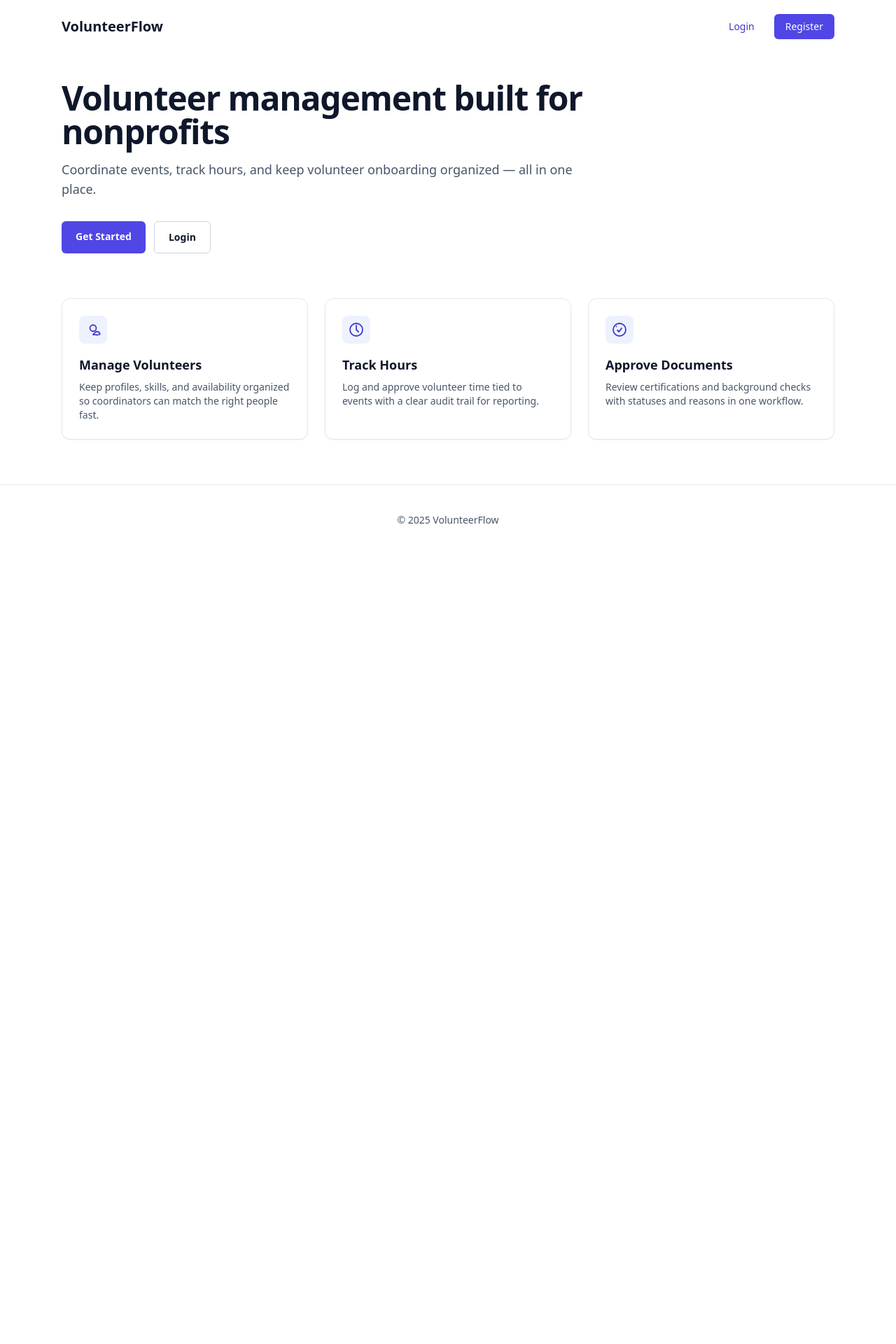
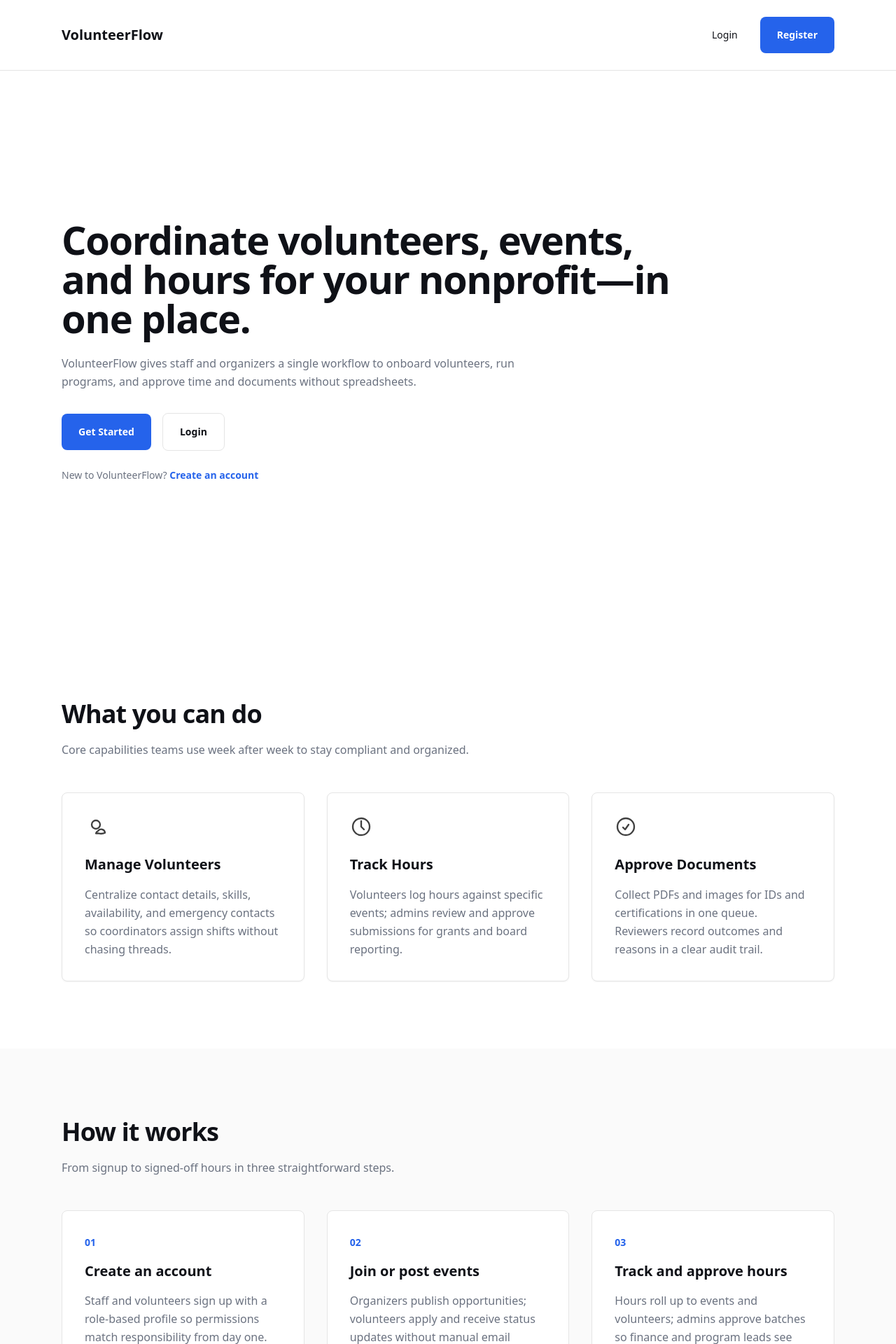
Before and after one commit to Aarynjeet/Volunteer-Flow, a React (Vite) app in the folder client/: page / in a window 1280 px wide. Shown: the top 1920 px of the page at 70% size. Before the commit the page ends 800 px from the top, so only its background shows below. Built offline with nearby package versions, Linux system fonts and the light colour scheme; no server answers.

Commit message:
Your short description of the change

```diff
--- a/client/index.html
+++ b/client/index.html
@@ -1,5 +1,5 @@
 <!doctype html>
-<html lang="en">
+<html lang="en" class="scroll-smooth">
   <head>
     <meta charset="UTF-8" />
     <meta name="viewport" content="width=device-width, initial-scale=1.0" />
--- a/client/src/pages/LandingPage.tsx
+++ b/client/src/pages/LandingPage.tsx
@@ -1,95 +1,216 @@
 import { Link } from 'react-router-dom';
+
+/**
+ * Landing-only design tokens (8pt spacing scale, single accent, one radius, one shadow family).
+ * Spacing: Tailwind 2→8px, 4→16px, 6→24px, 8→32px, 12→48px, 16→64px, 24→96px.
+ */
+const tw = {
+  transition: 'transition-all duration-200 ease-in-out',
+  maxContent: 'mx-auto max-w-6xl px-4 sm:px-6',
+  sectionY: 'py-16 md:py-24',
+  headingHero:
+    'font-sans text-4xl font-bold leading-[1.1] tracking-tight text-[#0F1117] sm:text-5xl md:text-[56px]',
+  headingSection: 'font-sans text-4xl font-semibold leading-tight tracking-tight text-[#0F1117]',
+  headingCard: 'font-sans text-xl font-semibold leading-snug text-[#0F1117]',
+  body: 'font-sans text-base font-normal leading-relaxed text-[#6B7280]',
+  caption: 'font-sans text-sm font-medium leading-normal text-[#6B7280]',
+  navLink:
+    'group relative font-sans text-sm font-medium text-[#0F1117] transition-all duration-200 ease-in-out after:absolute after:bottom-0 after:left-0 after:h-0.5 after:w-full after:origin-left after:scale-x-0 after:bg-[#2563EB] after:transition-all after:duration-200 after:ease-in-out hover:after:scale-x-100',
+  footerLink:
+    'group relative font-sans text-sm font-medium text-[#6B7280] transition-all duration-200 ease-in-out after:absolute after:bottom-0 after:left-0 after:h-0.5 after:w-full after:origin-left after:scale-x-0 after:bg-[#2563EB] after:transition-all after:duration-200 after:ease-in-out hover:text-[#0F1117] hover:after:scale-x-100',
+  primaryBtn:
+    'inline-flex items-center justify-center rounded-lg bg-[#2563EB] px-6 py-4 font-sans text-sm font-semibold text-white transition-all duration-200 ease-in-out hover:scale-[1.02] hover:bg-[#1D4ED8] active:scale-[0.98]',
+  ghostBtn:
+    'inline-flex items-center justify-center rounded-lg border border-neutral-200 bg-white px-6 py-4 font-sans text-sm font-semibold text-[#0F1117] transition-all duration-200 ease-in-out hover:scale-[1.02] hover:bg-neutral-50 active:scale-[0.98]',
+  featureCard:
+    'rounded-lg border border-neutral-200 bg-white p-6 shadow-sm transition-all duration-200 ease-in-out hover:-translate-y-1 hover:shadow-md md:p-8',
+  stepCard:
+    'rounded-lg border border-neutral-200 bg-white p-6 transition-all duration-200 ease-in-out hover:border-[#2563EB] md:p-8',
+} as const;
+
+function IconUsers() {
+  return (
+    <svg xmlns="http://www.w3.org/2000/svg" viewBox="0 0 24 24" className="h-8 w-8" fill="none" stroke="currentColor" strokeWidth="1.75" aria-hidden>
+      <path strokeLinecap="round" strokeLinejoin="round" d="M15 19.128a9.38 9.38 0 002.625.372 9.337 9.337 0 004.121-.952 4.125 4.125 0 00-7.433-2.054A4.125 4.125 0 0012 19.128z" />
+      <path strokeLinecap="round" strokeLinejoin="round" d="M12 14.25c-2.485 0-4.5-2.015-4.5-4.5S9.515 5.25 12 5.25s4.5 2.015 4.5 4.5-2.015 4.5-4.5 4.5z" />
+    </svg>
+  );
+}
+
+function IconClock() {
+  return (
+    <svg xmlns="http://www.w3.org/2000/svg" viewBox="0 0 24 24" className="h-8 w-8" fill="none" stroke="currentColor" strokeWidth="1.75" aria-hidden>
+      <path strokeLinecap="round" strokeLinejoin="round" d="M12 6v6l3 3" />
+      <path strokeLinecap="round" strokeLinejoin="round" d="M21 12a9 9 0 11-18 0 9 9 0 0118 0z" />
+    </svg>
+  );
+}
+
+function IconDocCheck() {
+  return (
+    <svg xmlns="http://www.w3.org/2000/svg" viewBox="0 0 24 24" className="h-8 w-8" fill="none" stroke="currentColor" strokeWidth="1.75" aria-hidden>
+      <path strokeLinecap="round" strokeLinejoin="round" d="M9 12.75L11.25 15 15 9.75" />
+      <path strokeLinecap="round" strokeLinejoin="round" d="M21 12a9 9 0 11-18 0 9 9 0 0118 0z" />
+    </svg>
+  );
+}
 
 export function LandingPage() {
   return (
-    <div className="min-h-screen bg-white">
-      <nav className="mx-auto flex max-w-6xl flex-col gap-3 px-4 py-5 sm:flex-row sm:items-center sm:justify-between sm:px-6">
-        <div className="text-xl font-semibold text-slate-900">VolunteerFlow</div>
-        <div className="flex w-full gap-3 sm:w-auto">
-          <Link
-            to="/login"
-            className="w-full rounded-md px-4 py-2 text-center text-sm font-medium text-indigo-700 hover:bg-indigo-50 sm:w-auto"
-          >
+    <div className="min-h-screen bg-[#FFFFFF] font-sans antialiased">
+      <header className={`border-b border-neutral-200 bg-[#FFFFFF] ${tw.transition}`}>
+        <nav className={`${tw.maxContent} flex flex-col gap-4 py-6 md:flex-row md:items-center md:justify-between`}>
+          <div className="text-xl font-semibold text-[#0F1117]">VolunteerFlow</div>
+          <div className="flex flex-col gap-4 sm:flex-row sm:items-center sm:gap-8">
+            <Link to="/login" className={`${tw.navLink} py-2 text-center sm:text-left`}>
               Login
             </Link>
             <Link
               to="/register"
-            className="w-full rounded-md bg-indigo-600 px-4 py-2 text-center text-sm font-medium text-white hover:bg-indigo-700 sm:w-auto"
+              className={`rounded-lg bg-[#2563EB] px-6 py-4 text-center font-sans text-sm font-semibold text-white ${tw.transition} hover:scale-[1.02] hover:bg-[#1D4ED8] active:scale-[0.98] sm:w-auto`}
             >
               Register
             </Link>
           </div>
         </nav>
+      </header>
 
-      <section className="mx-auto max-w-6xl px-4 pb-16 pt-10 sm:px-6">
-        <div className="max-w-3xl">
-          <h1 className="text-3xl font-bold tracking-tight text-slate-900 sm:text-4xl md:text-5xl">
-            Volunteer management built for nonprofits
+      <section
+        className={`flex min-h-screen flex-col justify-center ${tw.sectionY} ${tw.maxContent}`}
+        aria-labelledby="hero-heading"
+      >
+        <div className="max-w-4xl">
+          <h1 id="hero-heading" className={tw.headingHero}>
+            Coordinate volunteers, events, and hours for your nonprofit—in one place.
           </h1>
-          <p className="mt-4 text-base text-slate-600 sm:text-lg">
-            Coordinate events, track hours, and keep volunteer onboarding organized — all in one place.
+          <p className={`mt-6 max-w-2xl ${tw.body}`}>
+            VolunteerFlow gives staff and organizers a single workflow to onboard volunteers, run programs, and approve time and documents without spreadsheets.
           </p>
-          <div className="mt-8 flex flex-wrap gap-3">
-            <Link
-              to="/register"
-              className="rounded-md bg-indigo-600 px-5 py-3 text-sm font-semibold text-white hover:bg-indigo-700"
-            >
+          <div className="mt-8 flex flex-col gap-4 sm:flex-row sm:flex-wrap sm:items-center">
+            <a href="#features" className={`${tw.primaryBtn} w-full text-center sm:w-auto`}>
               Get Started
-            </Link>
-            <Link
-              to="/login"
-              className="rounded-md border border-slate-300 px-5 py-3 text-sm font-semibold text-slate-900 hover:bg-slate-50"
-            >
+            </a>
+            <Link to="/login" className={`${tw.ghostBtn} w-full text-center sm:w-auto`}>
               Login
             </Link>
           </div>
-        </div>
-
-        <div className="mt-16 grid gap-6 md:grid-cols-3">
-          <div className="rounded-xl border border-slate-200 bg-white p-6 shadow-sm">
-            <div className="flex h-10 w-10 items-center justify-center rounded-lg bg-indigo-50 text-indigo-700">
-              <svg xmlns="http://www.w3.org/2000/svg" viewBox="0 0 24 24" className="h-6 w-6" fill="none" stroke="currentColor" strokeWidth="1.8">
-                <path strokeLinecap="round" strokeLinejoin="round" d="M15 19.128a9.38 9.38 0 002.625.372 9.337 9.337 0 004.121-.952 4.125 4.125 0 00-7.433-2.054A4.125 4.125 0 0012 19.128z" />
-                <path strokeLinecap="round" strokeLinejoin="round" d="M12 14.25c-2.485 0-4.5-2.015-4.5-4.5S9.515 5.25 12 5.25s4.5 2.015 4.5 4.5-2.015 4.5-4.5 4.5z" />
-              </svg>
-            </div>
-            <h3 className="mt-4 text-lg font-semibold text-slate-900">Manage Volunteers</h3>
-            <p className="mt-2 text-sm text-slate-600">
-              Keep profiles, skills, and availability organized so coordinators can match the right people fast.
+          <p className={`mt-6 ${tw.caption}`}>
+            New to VolunteerFlow?{' '}
+            <Link to="/register" className="font-semibold text-[#2563EB] underline-offset-4 transition-all duration-200 ease-in-out hover:text-[#1D4ED8] hover:underline">
+              Create an account
+            </Link>
           </p>
         </div>
+      </section>
 
-          <div className="rounded-xl border border-slate-200 bg-white p-6 shadow-sm">
-            <div className="flex h-10 w-10 items-center justify-center rounded-lg bg-indigo-50 text-indigo-700">
-              <svg xmlns="http://www.w3.org/2000/svg" viewBox="0 0 24 24" className="h-6 w-6" fill="none" stroke="currentColor" strokeWidth="1.8">
-                <path strokeLinecap="round" strokeLinejoin="round" d="M12 6v6l3 3" />
-                <path strokeLinecap="round" strokeLinejoin="round" d="M21 12a9 9 0 11-18 0 9 9 0 0118 0z" />
-              </svg>
+      <section id="features" className={`${tw.sectionY} scroll-mt-24 bg-[#FFFFFF]`}>
+        <div className={tw.maxContent}>
+          <h2 className={tw.headingSection}>What you can do</h2>
+          <p className={`mt-4 max-w-2xl ${tw.body}`}>Core capabilities teams use week after week to stay compliant and organized.</p>
+          <div className="mt-12 grid grid-cols-1 gap-8 md:grid-cols-3 md:gap-8">
+            <article className={tw.featureCard}>
+              <div className="text-neutral-700" aria-hidden>
+                <IconUsers />
               </div>
-            <h3 className="mt-4 text-lg font-semibold text-slate-900">Track Hours</h3>
-            <p className="mt-2 text-sm text-slate-600">
-              Log and approve volunteer time tied to events with a clear audit trail for reporting.
+              <h3 className={`mt-6 ${tw.headingCard}`}>Manage Volunteers</h3>
+              <p className={`mt-4 ${tw.body}`}>
+                Centralize contact details, skills, availability, and emergency contacts so coordinators assign shifts without chasing threads.
               </p>
+            </article>
+            <article className={tw.featureCard}>
+              <div className="text-neutral-700" aria-hidden>
+                <IconClock />
               </div>
-
-          <div className="rounded-xl border border-slate-200 bg-white p-6 shadow-sm">
-            <div className="flex h-10 w-10 items-center justify-center rounded-lg bg-indigo-50 text-indigo-700">
-              <svg xmlns="http://www.w3.org/2000/svg" viewBox="0 0 24 24" className="h-6 w-6" fill="none" stroke="currentColor" strokeWidth="1.8">
-                <path strokeLinecap="round" strokeLinejoin="round" d="M9 12.75L11.25 15 15 9.75" />
-                <path strokeLinecap="round" strokeLinejoin="round" d="M21 12a9 9 0 11-18 0 9 9 0 0118 0z" />
-                <path strokeLinecap="round" strokeLinejoin="round" d="M7.5 7.5h.008v.008H7.5V7.5z" />
-              </svg>
+              <h3 className={`mt-6 ${tw.headingCard}`}>Track Hours</h3>
+              <p className={`mt-4 ${tw.body}`}>
+                Volunteers log hours against specific events; admins review and approve submissions for grants and board reporting.
+              </p>
+            </article>
+            <article className={tw.featureCard}>
+              <div className="text-neutral-700" aria-hidden>
+                <IconDocCheck />
               </div>
-            <h3 className="mt-4 text-lg font-semibold text-slate-900">Approve Documents</h3>
-            <p className="mt-2 text-sm text-slate-600">
-              Review certifications and background checks with statuses and reasons in one workflow.
+              <h3 className={`mt-6 ${tw.headingCard}`}>Approve Documents</h3>
+              <p className={`mt-4 ${tw.body}`}>
+                Collect PDFs and images for IDs and certifications in one queue. Reviewers record outcomes and reasons in a clear audit trail.
               </p>
+            </article>
           </div>
         </div>
       </section>
 
-      <footer className="border-t border-slate-200 py-10 text-center text-sm text-slate-600">
-        © 2025 VolunteerFlow
+      <section className={`${tw.sectionY} bg-neutral-50`}>
+        <div className={tw.maxContent}>
+          <h2 className={tw.headingSection}>How it works</h2>
+          <p className={`mt-4 max-w-2xl ${tw.body}`}>From signup to signed-off hours in three straightforward steps.</p>
+          <div className="mt-12 grid grid-cols-1 gap-8 md:grid-cols-3 md:gap-8">
+            <div className={tw.stepCard}>
+              <span className="font-sans text-sm font-semibold text-[#2563EB]">01</span>
+              <h3 className={`mt-4 ${tw.headingCard}`}>Create an account</h3>
+              <p className={`mt-4 ${tw.body}`}>Staff and volunteers sign up with a role-based profile so permissions match responsibility from day one.</p>
+            </div>
+            <div className={tw.stepCard}>
+              <span className="font-sans text-sm font-semibold text-[#2563EB]">02</span>
+              <h3 className={`mt-4 ${tw.headingCard}`}>Join or post events</h3>
+              <p className={`mt-4 ${tw.body}`}>Organizers publish opportunities; volunteers apply and receive status updates without manual email triage.</p>
+            </div>
+            <div className={tw.stepCard}>
+              <span className="font-sans text-sm font-semibold text-[#2563EB]">03</span>
+              <h3 className={`mt-4 ${tw.headingCard}`}>Track and approve hours</h3>
+              <p className={`mt-4 ${tw.body}`}>Hours roll up to events and volunteers; admins approve batches so finance and program leads see one source of truth.</p>
+            </div>
+          </div>
+        </div>
+      </section>
+
+      <section className={`${tw.sectionY} bg-[#FFFFFF]`}>
+        <div className={`${tw.maxContent} grid grid-cols-1 gap-12 text-center md:grid-cols-3 md:gap-8`}>
+          <div>
+            <p className="font-sans text-5xl font-bold tracking-tight text-[#0F1117] md:text-6xl">500+</p>
+            <p className={`mt-4 ${tw.caption} text-[#6B7280]`}>Volunteers</p>
+          </div>
+          <div>
+            <p className="font-sans text-5xl font-bold tracking-tight text-[#0F1117] md:text-6xl">1,200+</p>
+            <p className={`mt-4 ${tw.caption} text-[#6B7280]`}>Hours Logged</p>
+          </div>
+          <div>
+            <p className="font-sans text-5xl font-bold tracking-tight text-[#0F1117] md:text-6xl">50+</p>
+            <p className={`mt-4 ${tw.caption} text-[#6B7280]`}>Events Coordinated</p>
+          </div>
+        </div>
+      </section>
+
+      <section className="bg-[#0F1117] py-16 md:py-24" aria-labelledby="cta-heading">
+        <div className={`${tw.maxContent} text-center`}>
+          <h2 id="cta-heading" className="font-sans text-4xl font-semibold leading-tight text-white">
+            Ready to run volunteer programs with less overhead?
+          </h2>
+          <p className={`mx-auto mt-6 max-w-2xl font-sans text-base leading-relaxed text-neutral-300`}>
+            Start free and invite your team when you are ready. No credit card required to explore the basics.
+          </p>
+          <div className="mt-8">
+            <Link
+              to="/register"
+              className={`inline-flex items-center justify-center rounded-lg bg-[#2563EB] px-6 py-4 font-sans text-sm font-semibold text-white ${tw.transition} hover:scale-[1.02] hover:bg-[#1D4ED8] active:scale-[0.98]`}
+            >
+              Get Started Free
+            </Link>
+          </div>
+        </div>
+      </section>
+
+      <footer className="border-t border-neutral-200 bg-[#FFFFFF] py-8">
+        <div className={`${tw.maxContent} flex flex-col gap-4 md:flex-row md:items-center md:justify-between`}>
+          <p className={`${tw.caption} text-[#6B7280]`}>© {new Date().getFullYear()} VolunteerFlow</p>
+          <div className="flex flex-wrap gap-8">
+            <Link to="/login" className={`${tw.footerLink} py-2`}>
+              Login
+            </Link>
+            <Link to="/register" className={`${tw.footerLink} py-2`}>
+              Register
+            </Link>
+          </div>
+        </div>
       </footer>
     </div>
   );
```
Also changed, not shown: 1 other file (tests, documents, lock files or other folders). Lines whose indentation alone changed are shown as unchanged.
